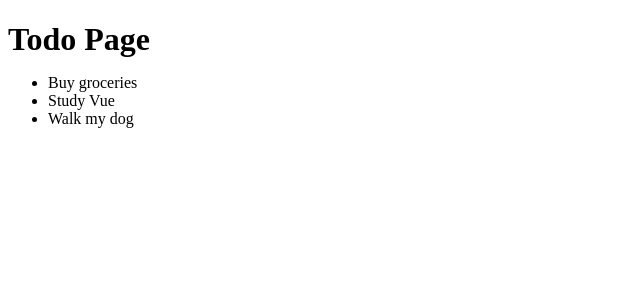
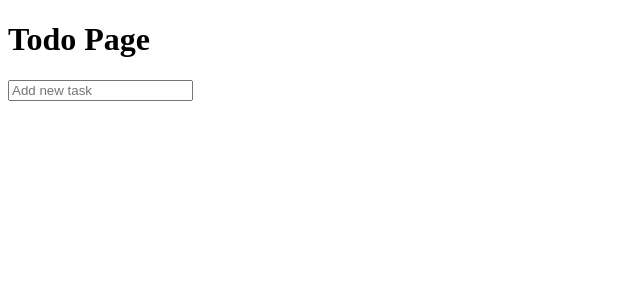
Before and after one commit to julioqui/todo-vue, a Nuxt app: page / in a window 1280 px wide. Shown: the top 300 px of the page, without its empty margins (0-640 px from the left). Built offline with nearby package versions, Linux system fonts and the light colour scheme.

Commit message:
feat: create add/remove functions

```diff
--- a/pages/index.vue
+++ b/pages/index.vue
@@ -1,22 +1,30 @@
-
-
 <template>
     <div>
         <h1>Todo Page</h1>
+        <input type="text" placeholder="Add new task" v-model="task" @keyup.enter="addTodo(task)">
         <ul>
-            <li v-for="(item, index) in todos" :key="index">{{ item }}</li>
+            <li v-for="(item, index) in todos" :key="index">
+                {{ item }}
+                <button @click="removeTodo(index)">Remove</button>
+            </li>
         </ul>
     </div>
 </template>
 
 <script setup lang="ts">
     import { ref } from "vue"
-    const todos = ref(["Buy groceries", "Study Vue", "Walk my dog"])
+    const task = ref("")
+    const todos: Ref<string[]> = ref([])
+
+    function addTodo(task: string): void {
+        const newTask: string = task.trim()
+        if (newTask) {
+            todos.value.push(newTask)
+            task = ""
+        }
+    }
+
+    function removeTodo(index: number): void {
+        todos.value.splice(index, 1)
+    }
 </script>
-
-<style scoped>
-    h1 {
-        font-size: 2rem;
-        margin-bottom: 1rem;
-    }
-</style>
```
